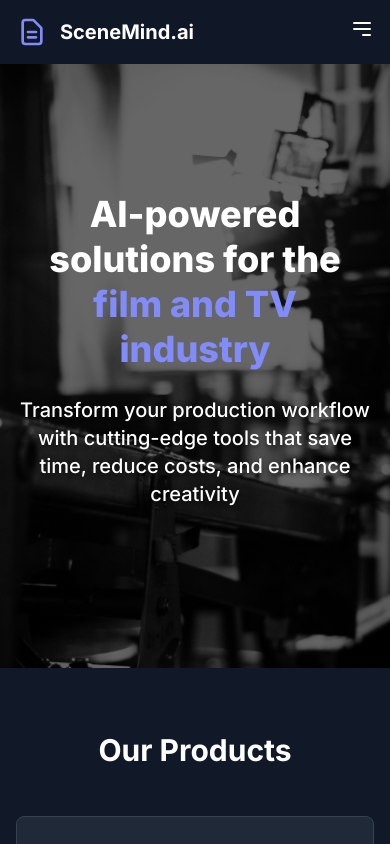
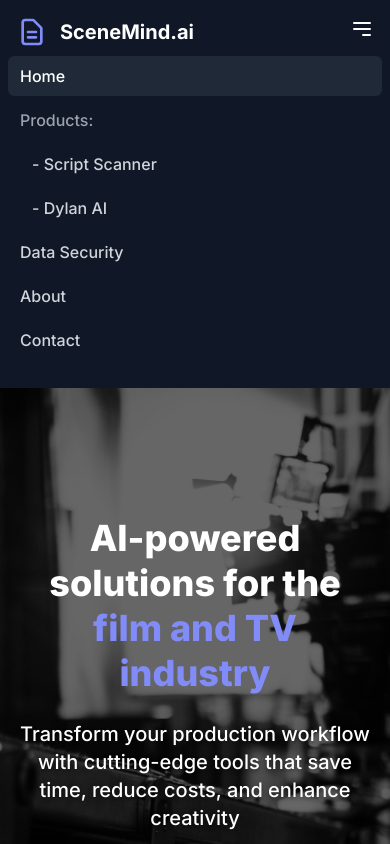
Before and after one commit to vlad-ds/scene-mind-web, an Eleventy site: page src/index.njk in a window 390 px wide. Both pictures are taken after a click on the button "Toggle menu". Shown: the top 844 px of the page. Built offline with nearby package versions, Linux system fonts and the light colour scheme; Eleventy itself is replaced by a stand-in of ours; files that its build step writes are made by us from their sources.

Commit message:
Add Alpine.js mobile menu and update scan page hero text

```diff
--- a/_includes/navbar.njk
+++ b/_includes/navbar.njk
@@ -1,5 +1,5 @@
 <!-- Navigation Bar -->
-<nav class="bg-gray-900/80 backdrop-blur-sm sticky top-0 z-50 py-4">
+<nav class="bg-gray-900/80 backdrop-blur-sm sticky top-0 z-50 py-4" x-data="{ mobileMenuOpen: false }">
   <div class="max-w-7xl mx-auto px-4 sm:px-6 lg:px-8 flex justify-between items-center">
     <div class="flex items-center">
       <svg class="h-8 w-auto text-indigo-400" fill="none" viewBox="0 0 24 24" stroke="currentColor">
@@ -39,7 +39,7 @@
       <a href="/contact/" class="text-gray-300 hover:text-white px-3 py-2 rounded-md text-sm font-medium {% if page.url == '/contact/' %}text-white{% endif %}">Contact</a>
     </div>
     <div class="md:hidden">
-      <button class="text-gray-400 hover:text-white focus:outline-none focus:text-white" id="navbar-toggle">
+      <button class="text-gray-400 hover:text-white focus:outline-none focus:text-white" @click="mobileMenuOpen = !mobileMenuOpen" aria-label="Toggle menu">
         <svg class="h-6 w-6" stroke="currentColor" fill="none" viewBox="0 0 24 24">
           <path stroke-linecap="round" stroke-linejoin="round" stroke-width="2" d="M4 6h16M4 12h16m-7 6h7"></path>
         </svg>
@@ -47,7 +47,15 @@
     </div>
   </div>
   <!-- Mobile menu, show/hide based on menu state -->
-  <div class="hidden md:hidden" id="navbar-menu">
+  <div x-show="mobileMenuOpen"
+       x-transition:enter="transition ease-out duration-100"
+       x-transition:enter-start="transform opacity-0 scale-95"
+       x-transition:enter-end="transform opacity-100 scale-100"
+       x-transition:leave="transition ease-in duration-75"
+       x-transition:leave-start="transform opacity-100 scale-100"
+       x-transition:leave-end="transform opacity-0 scale-95"
+       class="md:hidden"
+       style="display: none;">
     <div class="px-2 pt-2 pb-3 space-y-1 sm:px-3">
       <a href="/" class="text-gray-300 hover:text-white block px-3 py-2 rounded-md text-base font-medium {% if page.url == '/' %}text-white bg-gray-800{% endif %}">Home</a>
 
--- a/src/scan.njk
+++ b/src/scan.njk
@@ -10,7 +10,7 @@
       AI-Powered Script Breakdown <span class="text-indigo-400">for VFX Bidding & Production</span>
     </h1>
     <p class="text-lg md:text-xl text-gray-300 mb-8 max-w-2xl mx-auto">
-      Turn script PDFs into structured, actionable data without the countless manual hours. Streamline your workflow and gain a competitive edge.
+      Save two days per script and cut bid prep costs by 40 %
     </p>
     <div class="flex justify-center">
       <a href="/contact/" class="btn-gradient text-white font-bold py-4 px-10 rounded-lg shadow-lg inline-block text-xl border-2 border-indigo-400 hover:border-indigo-300 transition-all duration-300 animate-pulse hover:animate-none flex items-center">
```
